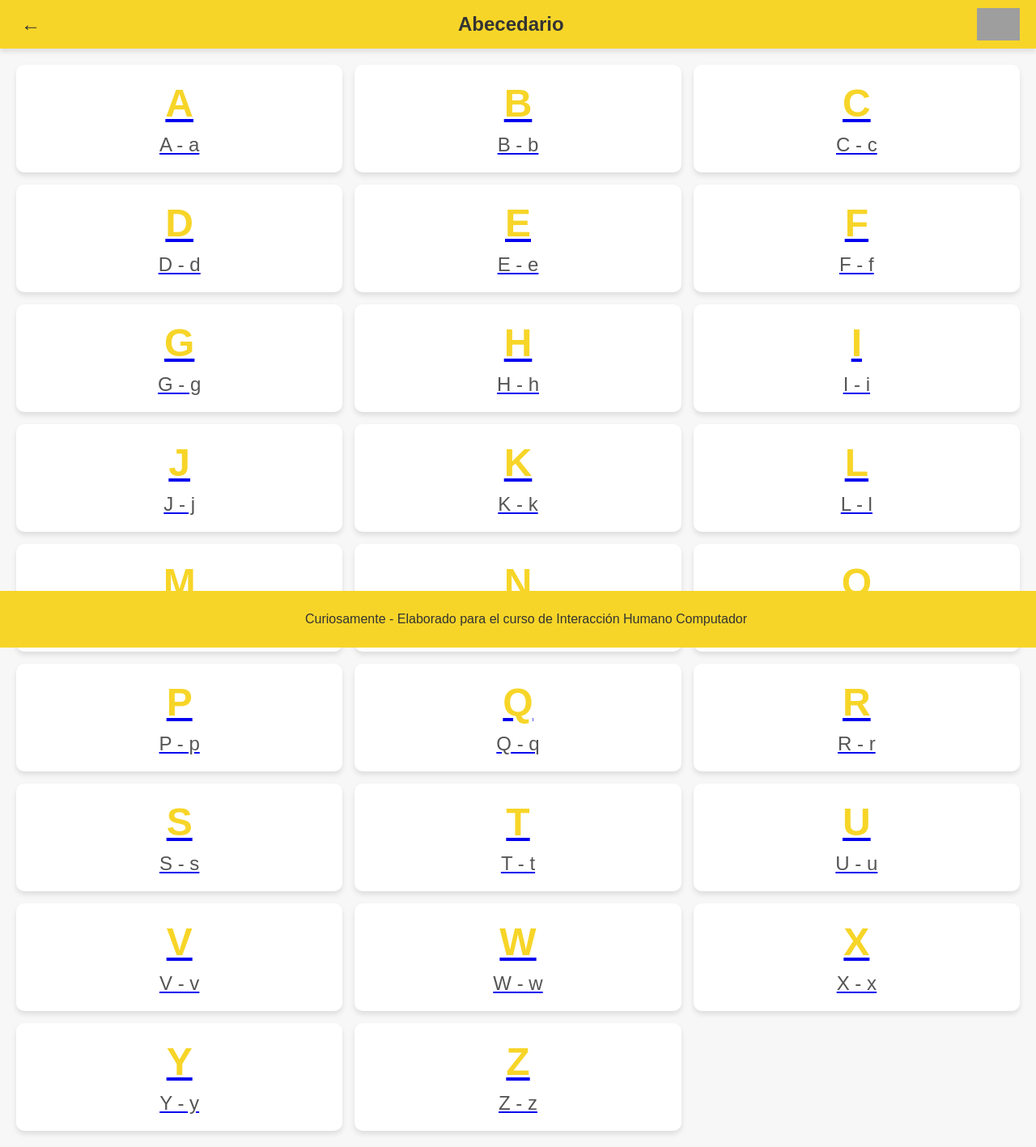
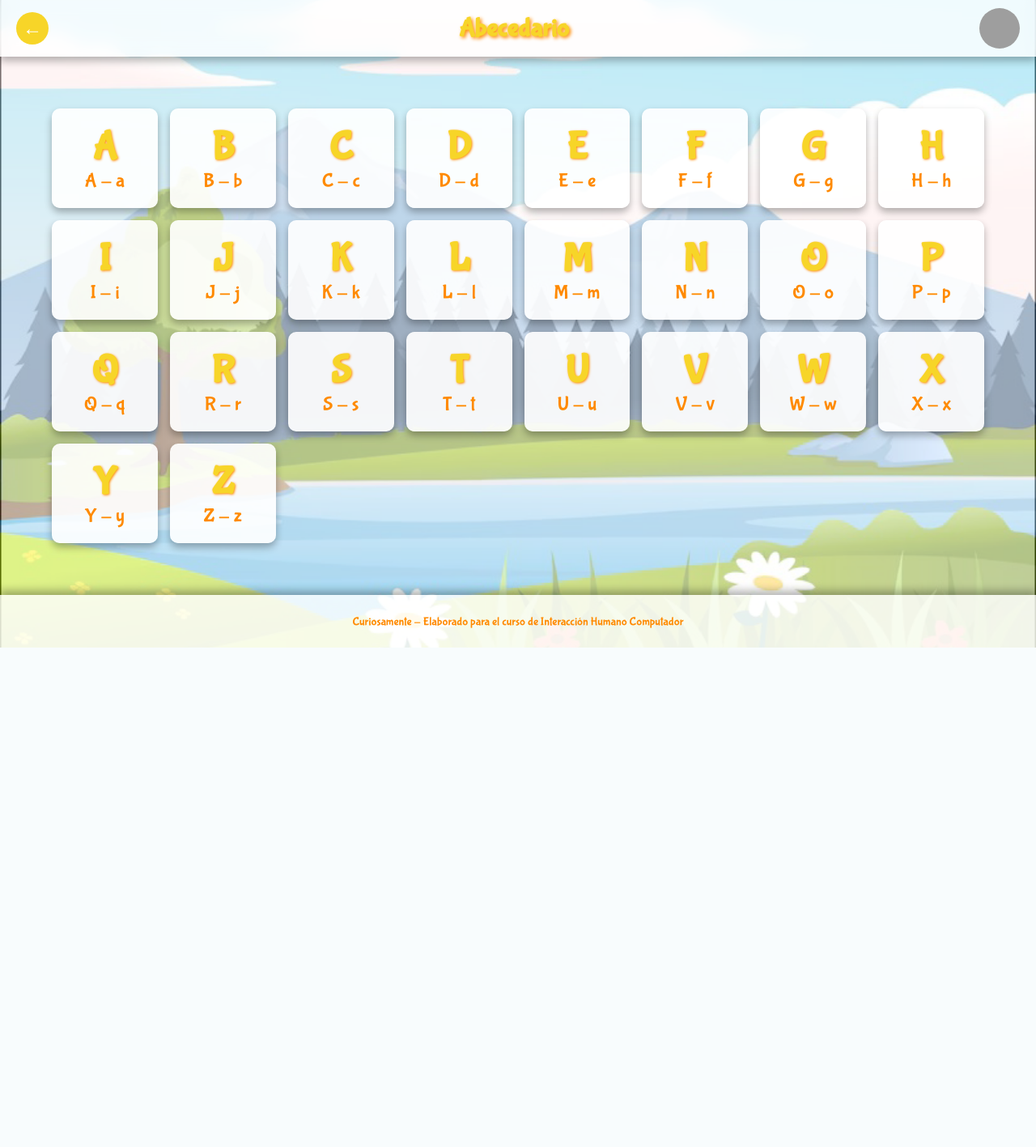
Before and after one commit to rinfasulasalle/ProyectoCuriosamente, a Flask app: page /abecedario in a window 1280 px wide. Shown: the whole page at 81% size. After the commit the page ends 800 px from the top, so only its background shows below. Run offline with Flask 3, Linux system fonts and the light colour scheme; grey boxes are pictures that could not be loaded.

Commit message:
abecedeario hecho

```diff
--- a/static/css/abecedario.css
+++ b/static/css/abecedario.css
@@ -1,91 +1,131 @@
+/* General Styles */
 body {
     margin: 0;
     padding: 0;
-    font-family: Arial, sans-serif;
-    background-color: #f7f7f7;
-    color: #333;
+    font-family: 'Bubblegum Sans', cursive;
+    background: url("../images/background.png") no-repeat center center fixed;
+    background-size: cover;
+    color: #ffffff;
+    display: flex;
+    flex-direction: column;
+    height: 100vh;
 }
 
+/* Header Styles */
 header {
+    background: rgba(255, 255, 255, 0.8);
+    backdrop-filter: blur(10px);
     display: flex;
+    align-items: center;
     justify-content: space-between;
-    align-items: center;
     padding: 10px 20px;
-    background-color: #f7d528;
-    box-shadow: 0 4px 6px rgba(0, 0, 0, 0.1);
+    box-shadow: 0 5px 10px rgba(0, 0, 0, 0.3);
+}
+
+header h1 {
+    font-size: 2rem;
+    color: #f7d528;
+    text-shadow: 2px 2px 4px #ff8a00;
+    margin: 0;
 }
 
 header .back-btn {
-    background: none;
+    background-color: #f7d528;
     border: none;
-    font-size: 1.5em;
+    color: #fff;
+    font-size: 1.5rem;
+    border-radius: 50%;
+    width: 40px;
+    height: 40px;
     cursor: pointer;
-    color: #333;
+    transition: transform 0.3s ease, background-color 0.3s ease;
 }
 
-header h1 {
-    margin: 0;
-    font-size: 1.5em;
+header .back-btn:hover {
+    transform: scale(1.2);
+    background-color: #ff8a00;
 }
 
 header .logo {
-    height: 40px;
-    width: auto;
+    width: 50px;
+    height: 50px;
+    border-radius: 50%;
 }
 
+/* Main Content */
 main {
-    padding: 20px;
+    flex: 1;
+    display: flex;
+    justify-content: center;
+    align-items: center;
 }
 
 .card-grid {
     display: grid;
-    grid-template-columns: repeat(3, 1fr);
+    grid-template-columns: repeat(auto-fit, minmax(120px, 1fr));
     gap: 15px;
+    padding: 20px;
+    width: 90%;
+    max-width: 1200px;
+}
+
+/* Card Styles */
+.card-link {
+    text-decoration: none;
+    color: inherit;
 }
 
 .card {
-    display: flex;
-    flex-direction: column;
-    justify-content: center;
-    align-items: center;
+    background: rgba(255, 255, 255, 0.9);
+    color: #f7d528;
+    text-align: center;
     padding: 20px;
-    background-color: #fff;
-    text-align: center;
     border-radius: 10px;
-    box-shadow: 0 4px 6px rgba(0, 0, 0, 0.1);
-    transition: transform 0.2s, box-shadow 0.2s;
-    cursor: pointer;
+    box-shadow: 0 5px 10px rgba(0, 0, 0, 0.3);
+    transition: transform 0.3s ease, background-color 0.3s ease, box-shadow 0.3s ease;
 }
 
 .card:hover {
-    transform: scale(1.05);
-    box-shadow: 0 6px 8px rgba(0, 0, 0, 0.15);
+    transform: scale(1.1);
+    background-color: #f7d528;
+    color: #fff;
+    box-shadow: 0 10px 20px rgba(0, 0, 0, 0.4);
 }
 
+/* Letters inside cards */
 .large-letter {
-    font-size: 3em;
+    font-size: 3rem;
     font-weight: bold;
-    margin-bottom: 10px;
-    color: #f7d528;
+    text-shadow: 1px 1px 3px #ff8a00;
 }
 
 .small-letter {
-    font-size: 1.5em;
-    color: #555;
+    font-size: 1.5rem;
+    color: #ff8a00;
 }
 
-.video-container {
-    display: none; /* Ocultamos los videos por defecto */
+/* Footer */
+footer {
+    background: rgba(255, 255, 255, 0.8);
+    padding: 10px;
     text-align: center;
-    margin-top: 20px;
+    color: #ff8a00;
+    font-size: 0.9rem;
+    box-shadow: 0 -5px 10px rgba(0, 0, 0, 0.3);
 }
 
-footer {
-    text-align: center;
-    padding: 10px;
-    background-color: #f7d528;
-    color: #333;
-    position: fixed;
-    bottom: 0;
-    width: 100%;
+/* Animations */
+.card {
+    animation: fadeInUp 0.6s ease-out;
 }
+
+@keyframes fadeInUp {
+    0% {
+        opacity: 0;
+        transform: translateY(20px);
+    }
+    100% {
+        opacity: 1;
+        transform: translateY(0);
+    }
+}
--- a/templates/abecedario.html
+++ b/templates/abecedario.html
@@ -5,6 +5,7 @@
     <meta name="viewport" content="width=device-width, initial-scale=1.0">
     <title>Abecedario</title>
     <link rel="stylesheet" href="{{ url_for('static', filename='css/abecedario.css') }}">
+    <link href="https://fonts.googleapis.com/css2?family=Bubblegum+Sans&display=swap" rel="stylesheet">
 </head>
 <body>
     <header>
```
Also changed, not shown: 4 other files.
